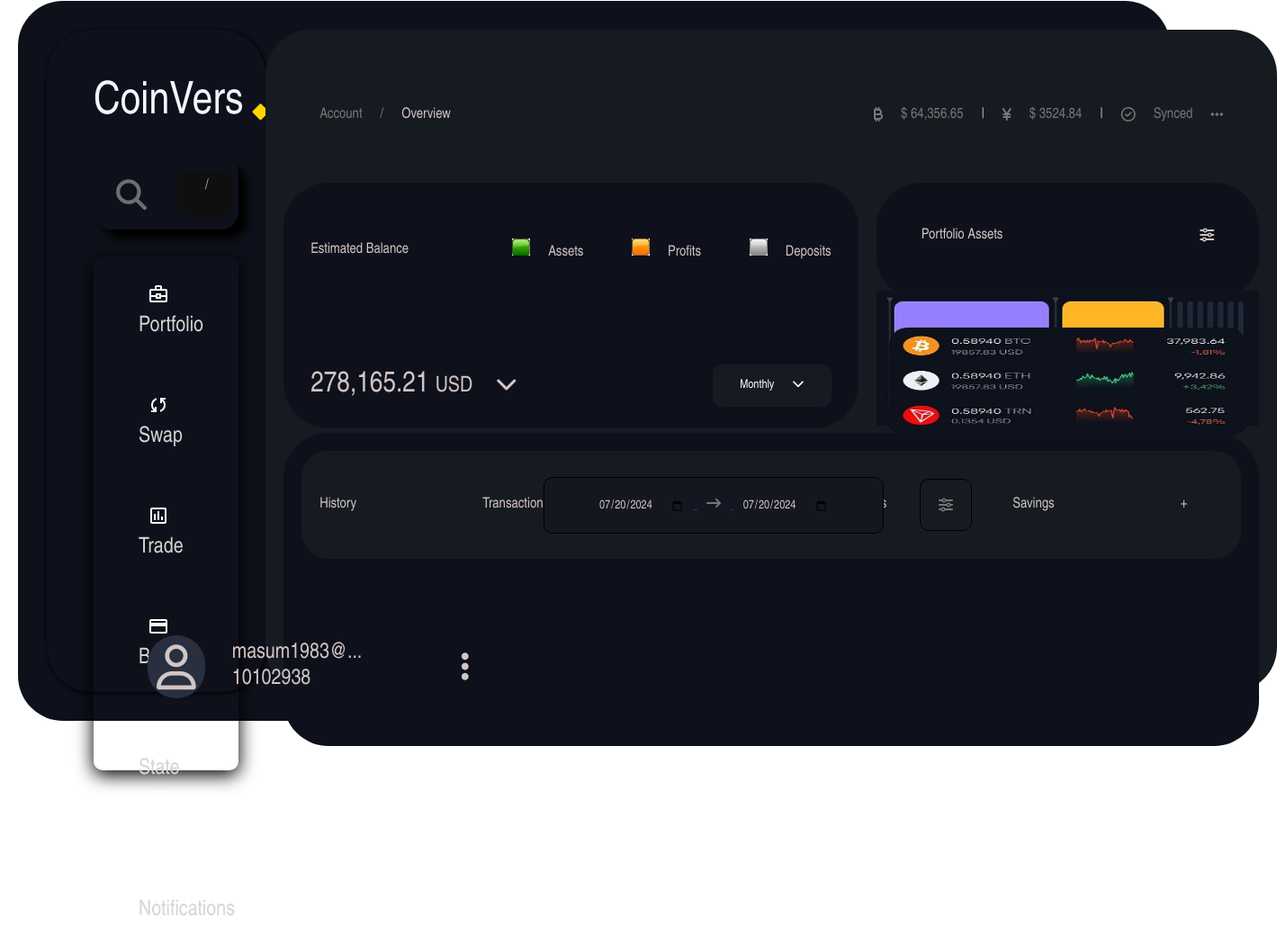
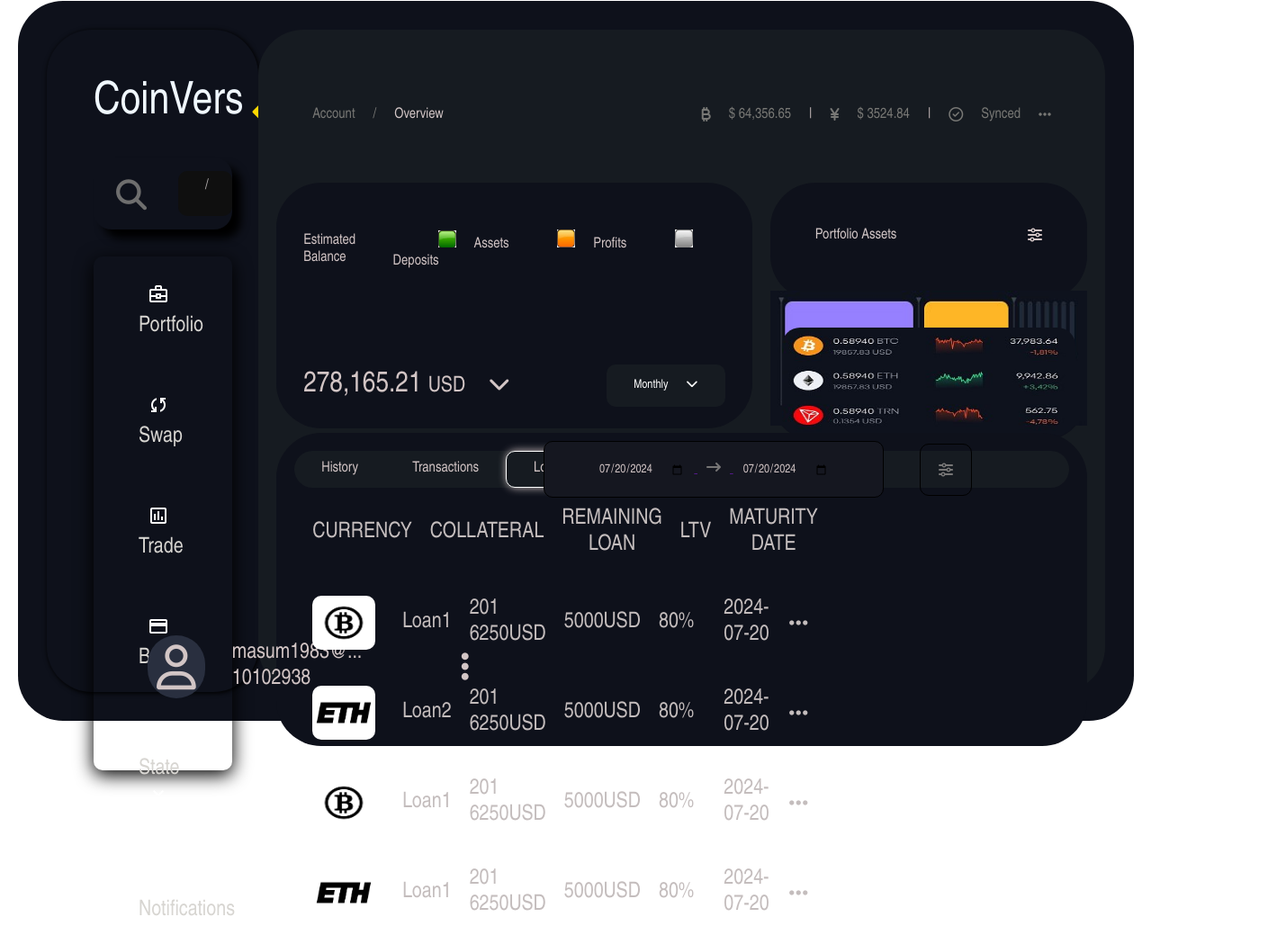
Before and after one commit to im-masum/new-dashboard, a plain HTML site: page index.html in a window 1280 px wide. Shown: the part 51-1100 px from the top of the page at 90% size, 1419 px wide, since content can reach past the window. Drawn offline with nearby package versions, Linux system fonts and the light colour scheme.

Commit message:
running project

```diff
--- a/index.html
+++ b/index.html
@@ -108,8 +108,76 @@
                     </div>
                 </div>
             </div>
-           </div>
 
+                    <div class="con-2-history">
+                            <table>
+                                <thead>
+                                        <tr>
+                                        <th>Currency</th>
+                                        <th>Collateral</th>
+                                        <th>Remaining Loan</th>
+                                        <th>LTV</th>
+                                        <th>Maturity Date</th>
+                                        <td></td>
+                                        </tr>
+                                </thead>
+
+                                <tbody>
+                                      <tr>
+                                        <td><img src="images/btc-logo.jpg" alt="">Loan1</td>
+                                        <td>201 <br>6250USD</td>
+                                        <td>5000USD</td>
+                                        <td>80%</td>
+                                        <td>2024-07-20</td>
+                                        <td><i class="fa-solid fa-ellipsis"></i></td>
+                                      </tr>
+                                      <tr>
+                                        <td><img src="images/Eth-logo.jpg" alt="">Loan2</td>
+                                        <td>201 <br>6250USD</td>
+                                        <td>5000USD</td>
+                                        <td>80%</td>
+                                        <td>2024-07-20</td>
+                                        <td><i class="fa-solid fa-ellipsis"></i></td>
+                                      </tr>
+                                      <tr>
+                                        <td><img src="images/btc-logo.jpg" alt="">Loan1</td>
+                                        <td>201 <br>6250USD</td>
+                                        <td>5000USD</td>
+                                        <td>80%</td>
+                                        <td>2024-07-20</td>
+                                        <td><i class="fa-solid fa-ellipsis"></i></td>
+                                      </tr>
+                                      <tr>
+                                        <td><img src="images/Eth-logo.jpg" alt="">Loan1</td>
+                                        <td>201 <br>6250USD</td>
+                                        <td>5000USD</td>
+                                        <td>80%</td>
+                                        <td>2024-07-20</td>
+                                        <td><i class="fa-solid fa-ellipsis"></i></td>
+                                      </tr>
+                                      <tr>
+                                        <td><img src="images/btc-logo.jpg" alt="">Loan1</td>
+                                        <td>201 <br>6250USD</td>
+                                        <td>5000USD</td>
+                                        <td>80%</td>
+                                        <td>2024-07-20</td>
+                                        <td><i class="fa-solid fa-ellipsis"></i></td>
+                                      </tr>
+
+                                </tbody>
+                            </table>
+                        </div>
+                      <!-- <div class="transaction-record-card">
+                        <i class="fa-solid fa-s" class="stripe-icon"></i>
+                        <div class="info">
+                        <h3>Stripe</h3>
+                        <h5>Wed, 16Feb, 18:18 </h5>
+                        </div>
+                        <button>Business</button>
+                        <a href="#" class="">+$1444.00</a>
+                    </div> -->
+                </div>
+            </div>
        </div>
     </div>
 </body>
--- a/style.css
+++ b/style.css
@@ -324,6 +324,7 @@
 }
 .container-2{
     display: inline-flex;
+    flex-direction: column;
     border-radius: 50px;
     padding: 20px;
     background: rgb(14, 17, 27);
@@ -339,15 +340,14 @@
     border-radius: 30px;
 }
 .con-2-header-part-1{
+    display: inline-flex;
+    justify-content: space-between;
     align-items: center;
-    display: inline-flex;
     width: 60%;
-    gap: 100px;
-
 }
 .con-2-header-part-1 a{
     text-decoration: none;
-    padding: 10px 20px;
+    padding: 10px 30px;
     color: #d2c5c5;
     border-radius: 10px;
     transition: .5s;
@@ -395,3 +395,66 @@
     cursor: pointer;
     border-radius: 10px;
 }
+.date label:hover{
+    color: aqua;
+}
+.con-2-history{
+    display: inline-flex;
+    position: relative;
+    width: 100%;
+    height: 37vh;
+}
+
+table{
+    display: inline-flex;
+    flex-direction: column;
+    flex-basis: 70%;
+    height: 37vh;
+}
+
+ th:hover{
+    display: flex;
+    border:1px solid white;
+    border-radius: 50px;
+    transition: 1s;
+    padding: 10px 20px;
+
+}
+
+th{
+    display: inline-flex;
+    align-items: center;
+    width: 100%;
+    height: 100px;
+    color:#c4bdbd;
+    text-transform: uppercase;
+    font-weight: 300;
+    font-size: 24px;
+    cursor: pointer;
+    padding: 10px;
+
+}
+
+tbody{
+    display: flex;
+    flex-direction: column;
+}
+
+tr, td{
+    display:flex;
+    align-items: center;
+    padding: 10px ;
+    width: 100%;
+    height: 100px;
+    color:#c4bdbd;
+    font-weight: 300;
+    font-size: 24px;
+    cursor: pointer;
+}
+
+td img{
+    width: 70px;
+    height: 60px;
+    margin-right: 30px;
+    border-radius: 10px;
+}
```
Also changed, not shown: images/Eth-logo.jpg (added), images/btc-logo.jpg (added).
